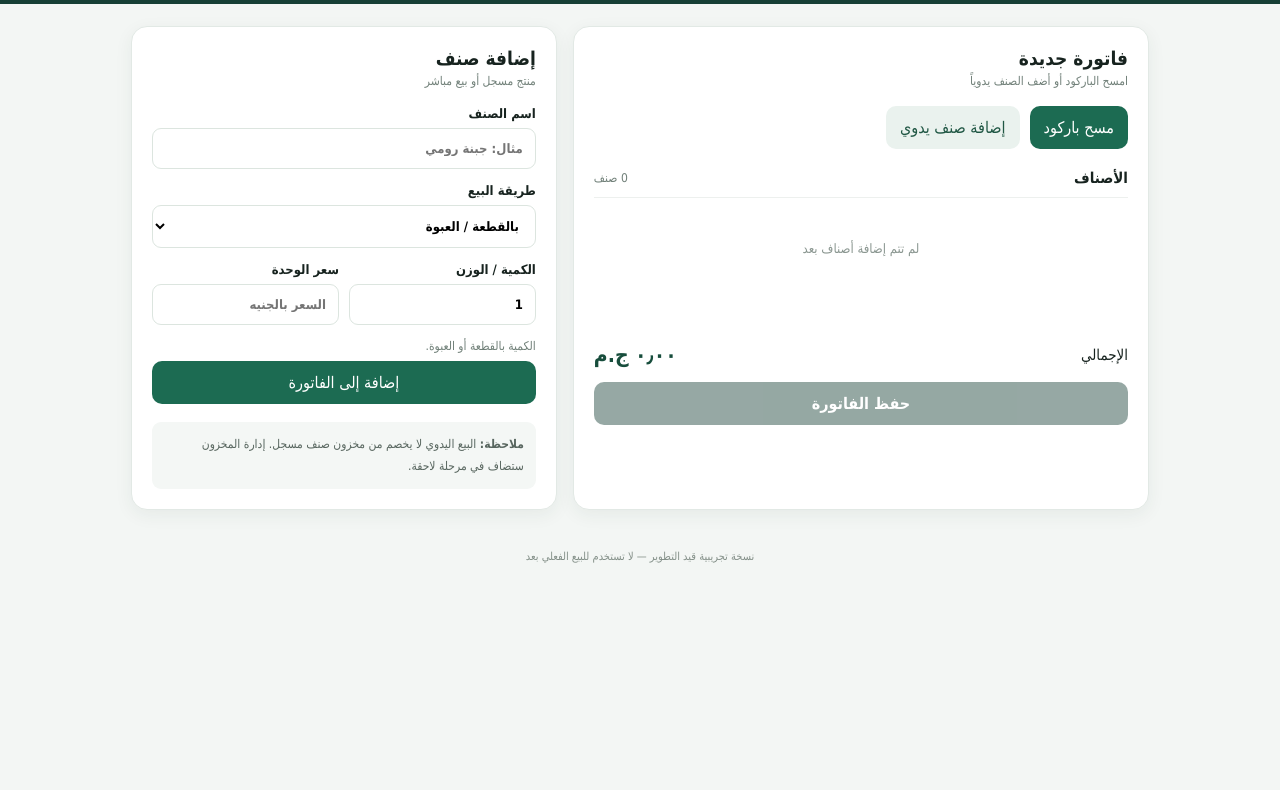
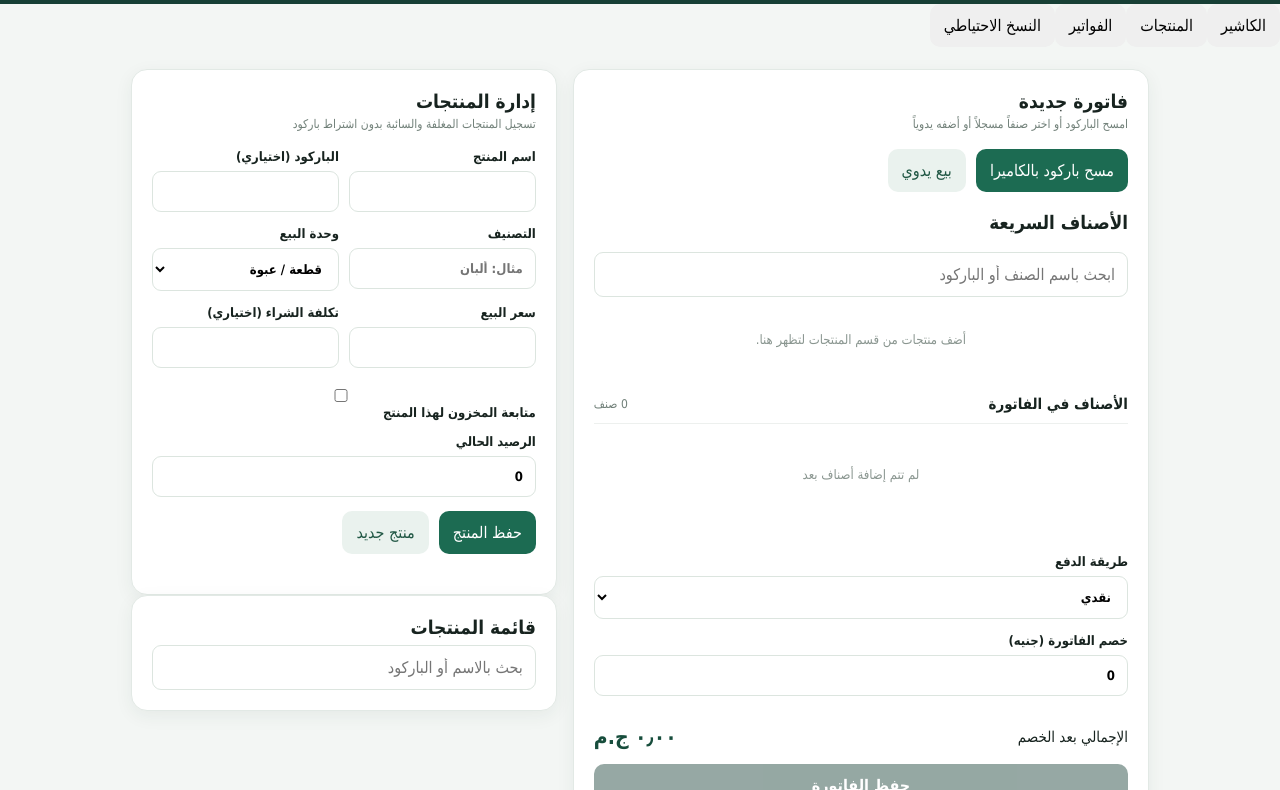
Before and after one commit to bokar6221/supermarket-pos, a plain HTML site: page index.html in a window 1280 px wide. Shown: the part 80-870 px from the top of the page. Before the commit the page ends 800 px from the top, so only its background shows below. Drawn offline with Linux system fonts and the light colour scheme.

Commit message:
Expand Arabic POS interface with products, invoices and backup screens

```diff
--- a/index.html
+++ b/index.html
@@ -1,67 +1,46 @@
 <!doctype html>
 <html lang="ar" dir="rtl">
 <head>
-  <meta charset="utf-8">
-  <meta name="viewport" content="width=device-width, initial-scale=1, viewport-fit=cover">
-  <meta name="theme-color" content="#173f35">
-  <meta name="description" content="برنامج كاشير ومبيعات يعمل محلياً">
-  <link rel="manifest" href="manifest.json">
-  <link rel="stylesheet" href="styles.css">
-  <title>كاشير المحل</title>
+<meta charset="utf-8"><meta name="viewport" content="width=device-width,initial-scale=1,viewport-fit=cover">
+<meta name="theme-color" content="#173f35"><meta name="description" content="برنامج كاشير ومبيعات محلي للمحلات الصغيرة">
+<link rel="manifest" href="manifest.json"><link rel="stylesheet" href="styles.css"><title>كاشير المحل</title>
 </head>
 <body>
-  <header class="topbar">
-    <div>
-      <p class="eyebrow">نظام إدارة المبيعات</p>
-      <h1>كاشير المحل</h1>
-    </div>
-    <span class="offline-tag" id="connectionState">وضع محلي</span>
-  </header>
-
-  <main class="layout">
-    <section class="panel sale-panel">
-      <div class="section-heading">
-        <div><h2>فاتورة جديدة</h2><p>امسح الباركود أو أضف الصنف يدوياً</p></div>
-      </div>
-      <div class="actions">
-        <button class="primary" id="scanButton" type="button">مسح باركود</button>
-        <button class="secondary" id="manualButton" type="button">إضافة صنف يدوي</button>
-      </div>
-      <div id="scannerArea" class="scanner-area" hidden>
-        <video id="cameraPreview" playsinline></video>
-        <p id="scannerMessage">سيتم تفعيل قارئ الكاميرا بعد إضافة واختبار مكتبة المسح.</p>
-        <button class="secondary" id="closeScanner" type="button">إغلاق</button>
-      </div>
-      <div class="cart-head"><h3>الأصناف</h3><span id="cartCount">0 صنف</span></div>
-      <div id="cartItems" class="cart-items"><p class="empty">لم تتم إضافة أصناف بعد</p></div>
-      <div class="total-row"><span>الإجمالي</span><strong id="grandTotal">0.00 ج.م</strong></div>
-      <button class="checkout" id="checkoutButton" type="button" disabled>حفظ الفاتورة</button>
-    </section>
-
-    <section class="panel product-panel">
-      <div class="section-heading"><div><h2>إضافة صنف</h2><p>منتج مسجل أو بيع مباشر</p></div></div>
-      <form id="itemForm">
-        <label>اسم الصنف<input id="itemName" required placeholder="مثال: جبنة رومي"></label>
-        <label>طريقة البيع
-          <select id="saleType">
-            <option value="piece">بالقطعة / العبوة</option>
-            <option value="weight">بالوزن</option>
-            <option value="manual">سعر مباشر يدوي</option>
-          </select>
-        </label>
-        <div class="form-grid">
-          <label>الكمية / الوزن<input id="itemQuantity" type="number" min="0.001" step="0.001" value="1" required></label>
-          <label>سعر الوحدة<input id="itemPrice" type="number" min="0" step="0.01" placeholder="السعر بالجنيه" required></label>
-        </div>
-        <p class="hint" id="unitHint">الكمية بالقطعة أو العبوة.</p>
-        <button class="primary full" type="submit">إضافة إلى الفاتورة</button>
-      </form>
-      <div class="notice"><strong>ملاحظة:</strong> البيع اليدوي لا يخصم من مخزون صنف مسجل. إدارة المخزون ستضاف في مرحلة لاحقة.</div>
-    </section>
-  </main>
-
-  <footer>نسخة تجريبية قيد التطوير — لا تستخدم للبيع الفعلي بعد</footer>
-  <script src="db.js"></script>
-  <script src="app.js"></script>
-</body>
-</html>
+<header class="topbar"><div><p class="eyebrow">نظام إدارة المبيعات</p><h1 id="shopTitle">كاشير المحل</h1></div><span class="offline-tag" id="connectionState">محلي</span></header>
+<nav class="tabs" aria-label="أقسام التطبيق">
+<button class="tab active" data-view="sale">الكاشير</button><button class="tab" data-view="products">المنتجات</button><button class="tab" data-view="invoices">الفواتير</button><button class="tab" data-view="backup">النسخ الاحتياطي</button>
+</nav>
+<main class="layout">
+<section class="view active" id="view-sale">
+<div class="panel">
+<div class="section-heading"><div><h2>فاتورة جديدة</h2><p>امسح الباركود أو اختر صنفاً مسجلاً أو أضفه يدوياً</p></div></div>
+<div class="actions"><button class="primary" id="scanButton">مسح باركود بالكاميرا</button><button class="secondary" id="manualButton">بيع يدوي</button></div>
+<div id="scannerArea" class="scanner-area" hidden><video id="cameraPreview" playsinline></video><p id="scannerMessage">وجّه الكاميرا إلى الباركود.</p><button class="secondary" id="closeScanner">إغلاق الكاميرا</button></div>
+<div class="quick-head"><h3>الأصناف السريعة</h3><input id="quickSearch" placeholder="ابحث باسم الصنف أو الباركود"></div>
+<div id="quickProducts" class="quick-products"><p class="empty">أضف منتجات من قسم المنتجات لتظهر هنا.</p></div>
+<div class="cart-head"><h3>الأصناف في الفاتورة</h3><span id="cartCount">0 صنف</span></div>
+<div id="cartItems" class="cart-items"><p class="empty">لم تتم إضافة أصناف بعد</p></div>
+<div class="checkout-fields"><label>طريقة الدفع<select id="paymentMethod"><option value="cash">نقدي</option><option value="electronic">دفع إلكتروني</option><option value="credit">آجل</option></select></label><label>خصم الفاتورة (جنيه)<input id="discount" type="number" min="0" step="0.01" value="0"></label></div>
+<div class="total-row"><span>الإجمالي بعد الخصم</span><strong id="grandTotal">0.00 ج.م</strong></div>
+<button class="checkout" id="checkoutButton" disabled>حفظ الفاتورة</button>
+</div>
+<div class="panel form-panel" id="manualPanel"><h2>إضافة بند للفاتورة</h2>
+<form id="itemForm"><label>اسم الصنف<input id="itemName" required placeholder="مثال: جبنة رومي"></label>
+<div class="form-grid"><label>طريقة البيع<select id="saleType"><option value="piece">بالقطعة / العبوة</option><option value="weight">بالوزن (كيلو)</option><option value="manual">سعر مباشر يدوي</option></select></label><label>الكمية / الوزن<input id="itemQuantity" type="number" min="0.001" step="0.001" value="1" required></label></div>
+<label>سعر الوحدة بالجنيه<input id="itemPrice" type="number" min="0" step="0.01" required></label><p class="hint" id="unitHint">الكمية بالقطعة أو العبوة.</p><button class="primary full">إضافة إلى الفاتورة</button></form></div>
+</section>
+<section class="view" id="view-products">
+<div class="panel"><div class="section-heading"><div><h2>إدارة المنتجات</h2><p>تسجيل المنتجات المغلفة والسائبة بدون اشتراط باركود</p></div></div>
+<form id="productForm"><input id="productId" type="hidden"><div class="form-grid"><label>اسم المنتج<input id="productName" required></label><label>الباركود (اختياري)<input id="productBarcode" inputmode="numeric"></label></div>
+<div class="form-grid"><label>التصنيف<input id="productCategory" placeholder="مثال: ألبان"></label><label>وحدة البيع<select id="productUnit"><option value="piece">قطعة / عبوة</option><option value="kg">كيلو</option><option value="gram">جرام</option></select></label></div>
+<div class="form-grid"><label>سعر البيع<input id="productPrice" type="number" min="0" step="0.01" required></label><label>تكلفة الشراء (اختياري)<input id="productCost" type="number" min="0" step="0.01"></label></div>
+<label class="check-label"><input id="trackStock" type="checkbox"> متابعة المخزون لهذا المنتج</label><label id="stockLabel" hidden>الرصيد الحالي<input id="productStock" type="number" min="0" step="0.001" value="0"></label>
+<div class="actions"><button class="primary" type="submit">حفظ المنتج</button><button class="secondary" type="button" id="resetProduct">منتج جديد</button></div></form></div>
+<div class="panel"><div class="quick-head"><h2>قائمة المنتجات</h2><input id="productSearch" placeholder="بحث بالاسم أو الباركود"></div><div id="productList"></div></div>
+</section>
+<section class="view" id="view-invoices"><div class="panel"><h2>سجل الفواتير</h2><p class="hint">الفواتير محفوظة على هذا الجهاز فقط.</p><div id="invoiceList"></div></div></section>
+<section class="view" id="view-backup"><div class="panel"><h2>النسخ الاحتياطي والاستعادة</h2><p>احفظ نسخة من بيانات المحل في مكان آمن بشكل دوري. الاستعادة تستبدل البيانات الموجودة على هذا الجهاز.</p><div class="actions"><button class="primary" id="exportBackup">تنزيل نسخة احتياطية</button><label class="file-button">استعادة نسخة<input id="importBackup" type="file" accept="application/json"></label></div><p class="hint" id="backupMessage">لا ترفع ملفات النسخ الاحتياطي إلى مستودع GitHub؛ فهي تحتوي بيانات المحل.</p></div></section>
+</main>
+<footer>نسخة تطوير محلية — اختبرها قبل استخدامها في البيع الفعلي أو الاعتماد المحاسبي.</footer>
+<script src="db.js"></script><script src="app.js"></script>
+</body></html>
```
